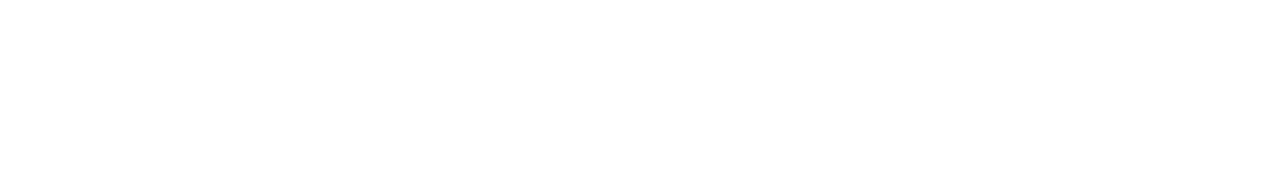
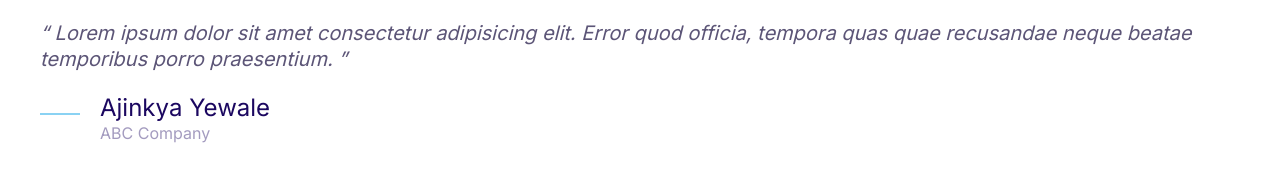
Before and after one commit to cyber-ajinkya/MOSHIFY-PROJECT, a plain HTML site: page index.html in a window 1280 px wide. Drawn offline with Linux system fonts and the light colour scheme.

Commit message:
build the quotes component

```diff
--- a/css/style.css
+++ b/css/style.css
@@ -4,6 +4,7 @@
   --color-accent: #ff3400;
   --color-headings: #1b0760;
   --color-body: #918ca4;
+  --color-body-darker: #5c5577;
   --color-border: #ccc;
   --border-radius: 30px;
 }
@@ -394,3 +395,53 @@ a {
 .media__image {
   margin-top: 1rem;
 }
+
+/* Quotes */
+
+.quote {
+  font-size: 3rem;
+  font-style: italic;
+  color: var(--color-body-darker);
+  line-height: 1.3;
+}
+
+.quote__text::before {
+  content: open-quote;
+}
+
+.quote__text::after {
+  content: close-quote;
+}
+
+.quote__author {
+  font-size: 3rem;
+  font-weight: 500;
+  font-style: normal;
+  margin-bottom: 0;
+}
+
+.quote__organization {
+  color: var(--color-headings);
+  opacity: 0.4;
+  font-size: 2rem;
+  font-style: normal;
+}
+
+.quote__line {
+  position: relative;
+  bottom: 8px;
+}
+
+@media screen and (min-width: 1024px) {
+  .quote {
+    font-size: 2rem;
+  }
+
+  .quote__author {
+    font-size: 2.4rem;
+  }
+
+  .quote__organization {
+    font-size: 1.6rem;
+  }
+}
--- a/index.html
+++ b/index.html
@@ -14,5 +14,26 @@
     <link rel="stylesheet" href="css/normalize.css" />
     <link rel="stylesheet" href="css/style.css" />
   </head>
-  <body></body>
+  <body>
+    <blockquote class="quote">
+      <p class="quote__text">
+        Lorem ipsum dolor sit amet consectetur adipisicing elit. Error quod
+        officia, tempora quas quae recusandae neque beatae temporibus porro
+        praesentium.
+      </p>
+      <footer>
+        <div class="media">
+          <div class="media__image">
+            <svg class="icon icon--primary quote__line">
+              <use xlink:href="images/sprite.svg#line"></use>
+            </svg>
+          </div>
+          <div class="media__body">
+            <h3 class="media__title quote__author">Ajinkya Yewale</h3>
+            <p class="quote__organization">ABC Company</p>
+          </div>
+        </div>
+      </footer>
+    </blockquote>
+  </body>
 </html>
```
Also changed, not shown: components/quote.html (added, +19 -0 lines).
